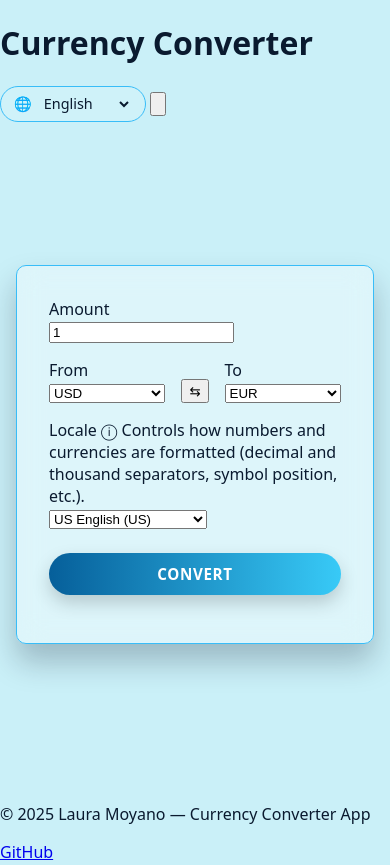
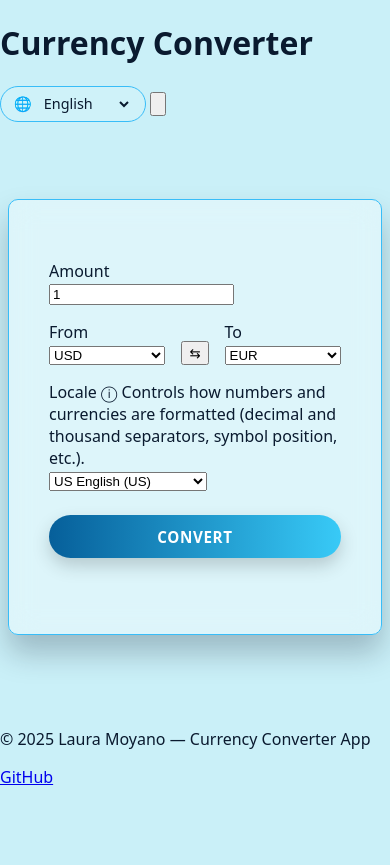
Before and after one commit to Laura-M-stack/Currency-Converter-App, a Svelte app in the folder currency-converter/: page / in a window 390 px wide. After the commit the page ends 844 px from the top, so only its background shows below. Built offline with nearby package versions, Linux system fonts and the light colour scheme.

Commit message:
fix: language in result display and layout spacings

```diff
--- a/currency-converter/src/App.svelte
+++ b/currency-converter/src/App.svelte
@@ -154,7 +154,7 @@
           <p class="error">{error}</p>
         {:else}
           {#key `${locale}-${lang}`}
-            <ResultDisplay {result} {from} {to} {rate} {locale} {texts} />
+            <ResultDisplay {result} {from} {to} {rate} {locale} {texts} {lang} />
           {/key}
         {/if}
       </section>
--- a/currency-converter/src/app.css
+++ b/currency-converter/src/app.css
@@ -1,4 +1,3 @@
-
 *,
 *::before,
 *::after {
@@ -9,13 +8,25 @@ html,
 body {
   margin: 0;
   padding: 0;
+  max-height: 100%;
 }
 
 body {
+  display: flex;
+  flex-direction: column;
   font-family: system-ui, -apple-system, BlinkMacSystemFont, 'Segoe UI', sans-serif;
-  min-height: 100vh;
+  max-height: 100%;
 }
 
 button {
   font-family: inherit;
 }
+
+footer {
+  margin-top: auto;
+}
+
+
+page-shell {
+  flex: 1;
+}
--- a/currency-converter/src/styles/layout.scss
+++ b/currency-converter/src/styles/layout.scss
@@ -8,16 +8,22 @@
   justify-content: center;
   padding: 0 v.$spacing-md;
   background-color: var(--page-bg);
+
+  @include m.respond(sm) {
+    padding: 0 v.$spacing-sm;
+    min-height: 70vh;
+  }
 }
 
 .wrapper {
-  width: 100%;
-  max-width: 800px;
+  width: 90%;
+  max-width: 700px;
   margin: 0 auto;
   padding: v.$spacing-lg v.$spacing-xl;
 
   @include m.respond(sm) {
-    padding: v.$spacing-md 0;
+    padding: 0;
+    width: 100%;
   }
 }
 
@@ -36,6 +42,11 @@
   position: relative;
   z-index: 1;
   overflow: visible;
+
+  @media (max-width: 576px) {
+    min-height: 90%;
+    padding-block: 60px;
+  }
 }
 
 .dark .converter-card {
@@ -53,6 +64,10 @@
   display: flex;
   flex-direction: column;
   gap: v.$spacing-md;
+
+  @include m.respond(sm) {
+    padding: 0 v.$spacing-sm;
+  }
 }
 
 .row {
@@ -82,6 +97,7 @@
     margin: 0;
   }
 }
+
 .convert-btn {
   align-self: flex-start;
   padding: 0.7rem 1.5rem;
@@ -98,12 +114,10 @@
   text-transform: uppercase;
 
   color: #ffffff;
-  background-image: linear-gradient(
-    90deg,
-    #065f9a 0%,
-    #38caf7 50%,
-    #065f9a 100%
-  );
+  background-image: linear-gradient(90deg,
+      #065f9a 0%,
+      #38caf7 50%,
+      #065f9a 100%);
   background-size: 200% auto;
 
   transition:
```
